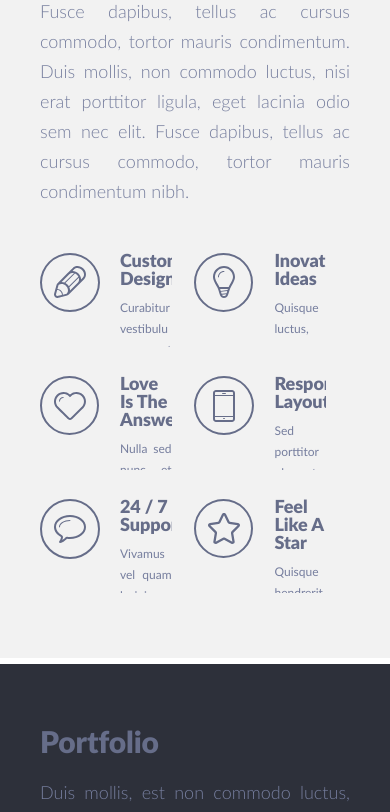
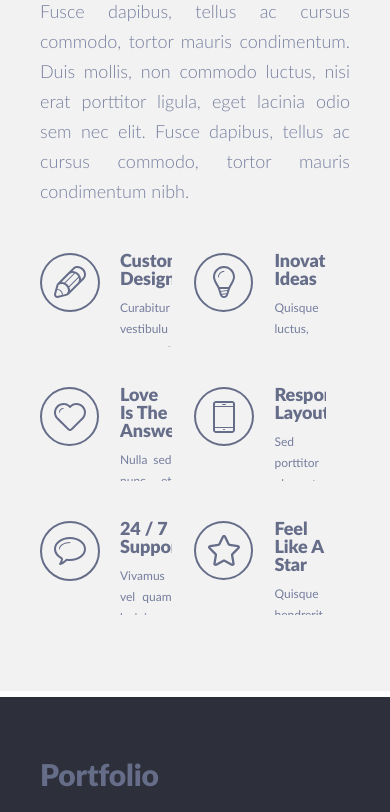
Before and after one commit to AlexeyTeterin/singolo, a plain HTML site: page index.html in a window 390 px wide. Shown: the part 650-1462 px from the top of the page. Drawn offline with Linux system fonts and the light colour scheme.

Commit message:
fix: services-item margin-bottom

```diff
--- a/style.css
+++ b/style.css
@@ -1052,7 +1052,7 @@ footer {
 
   .services-item {
     margin-top: 21px;
-    margin-bottom: 5px;
+    margin-bottom: 16px;
     width: 46%;
     height: 97px;
     float: left;
```
